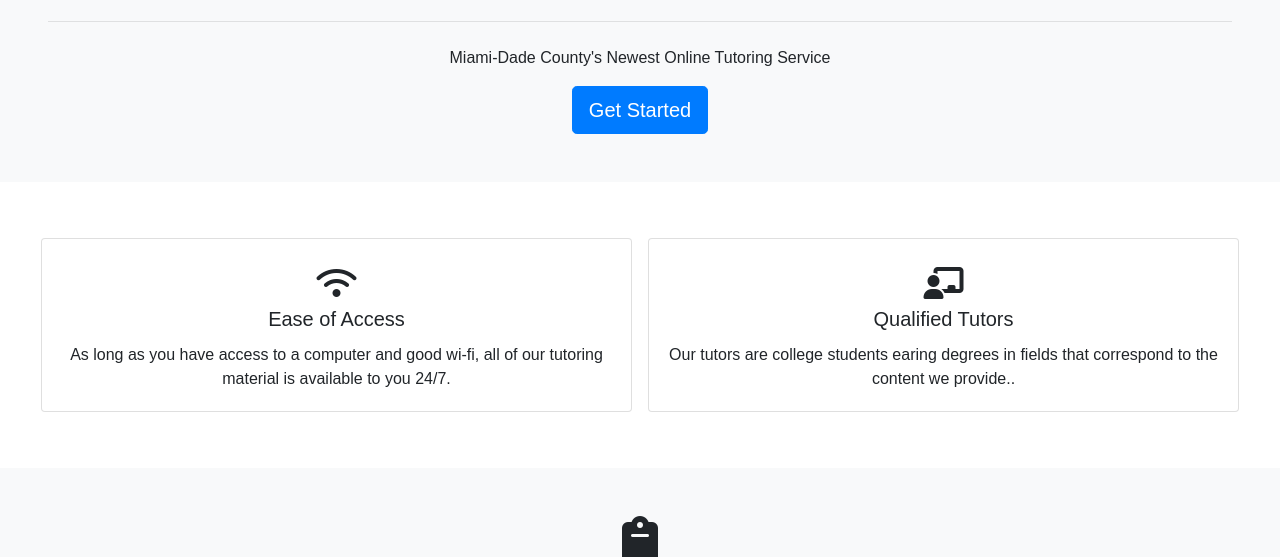
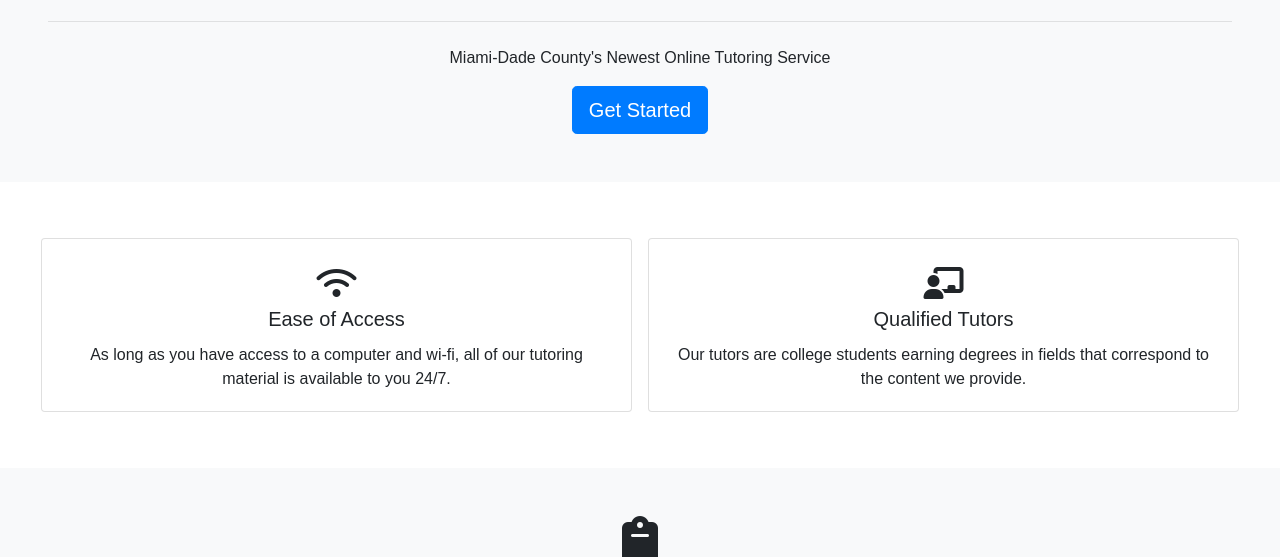
Before and after one commit to ArthurWHenry/tutoring_service, a plain HTML site: page index.html in a window 1280 px wide. Shown: the part 214-771 px from the top of the page. Drawn offline with nearby package versions, Linux system fonts and the light colour scheme; a web font is replaced by a local one.

Commit message:
update: typos

```diff
--- a/index.html
+++ b/index.html
@@ -38,7 +38,7 @@
                 <div class="card-body">
                     <i class="p-2 fas fa-wifi fa-2x"></i>
                     <h5 class="card-title">Ease of Access</h5>
-                    <p class="card-text">As long as you have access to a computer and good wi-fi, all of our tutoring material is available to you 24/7.</p>
+                    <p class="card-text">As long as you have access to a computer and wi-fi, all of our tutoring material is available to you 24/7.</p>
                 </div>
                 </div>
             </div>
@@ -47,7 +47,7 @@
                 <div class="card-body">
                     <i class="p-2 fas fa-chalkboard-teacher fa-2x"></i>
                     <h5 class="card-title">Qualified Tutors</h5>
-                    <p class="card-text">Our tutors are college students earing degrees in fields that correspond to the content we provide..</p>
+                    <p class="card-text">Our tutors are college students earning degrees in fields that correspond to the content we provide.</p>
                 </div>
                 </div>
             </div>
```
